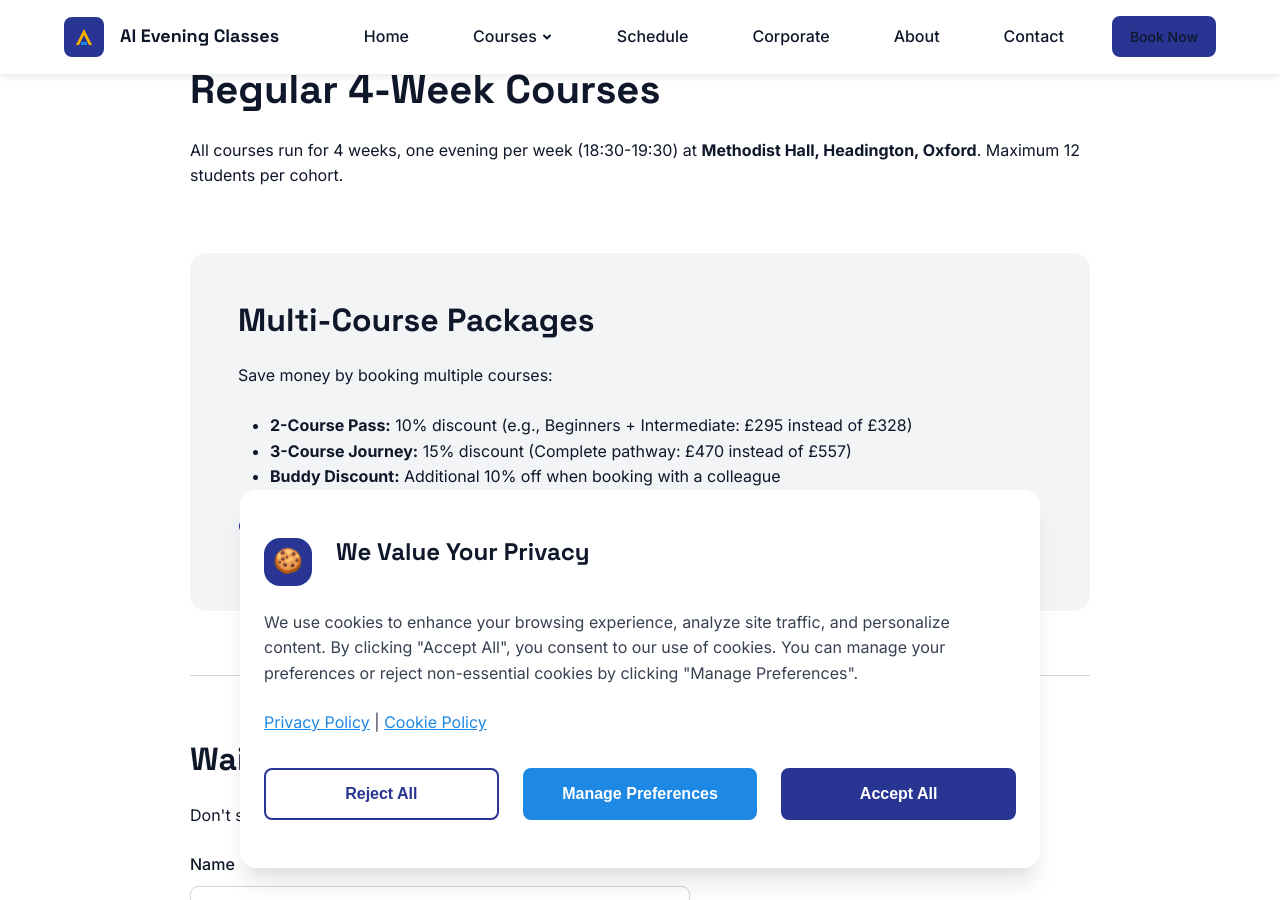
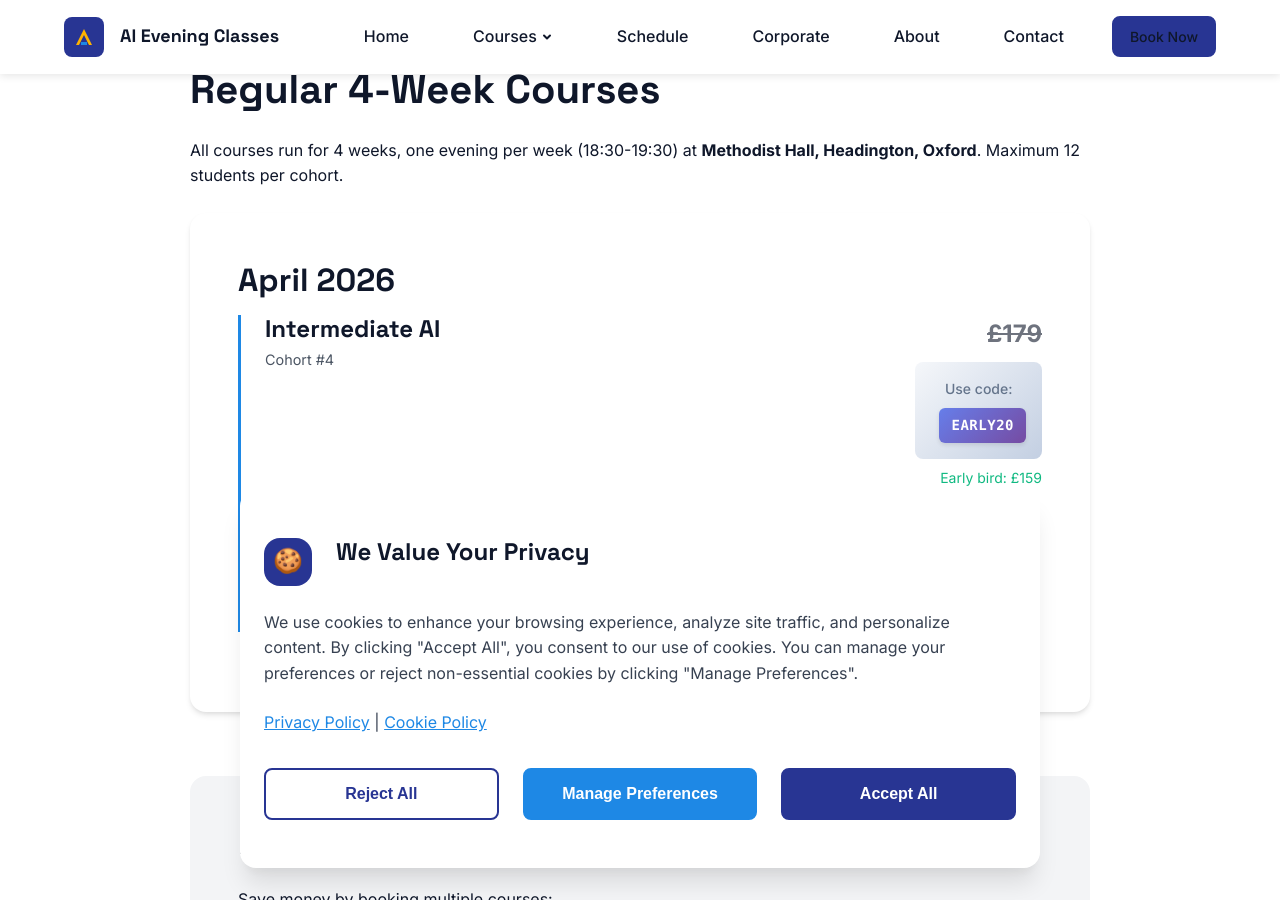
Before and after one commit to LatinRickshaw/oxfordaiteaching, a Jekyll site: the page built from schedule.html, in a window 1280 px wide and 900 px high, scrolled down 467 px. Built offline with Jekyll 4.4.1, drawn with Linux system fonts in a browser that asks for light colours; some of the changed lines change nothing that is shown.

Commit message:
Added April Introduction and April Intermediate cohorts

```diff
--- a/_data/cohorts.yml
+++ b/_data/cohorts.yml
@@ -91,7 +91,7 @@
 
 # April cohorts
 - course_id: beginners
-  cohort_number: 3
+  cohort_number: 4
   month: April 2026
   year: 2026
   dates: "Tuesdays, 7, 14, 21, 28 March"
@@ -100,41 +100,25 @@
   time: "18:30-19:30"
   spots_available: 12
   spots_total: 12
-  booking_link: "https://book.stripe.com/28E14nb2o6yB9YOcNs8bS07"
+  booking_link: "https://book.stripe.com/5kQ4gzdawaOR7QG28O8bS0a"
   discount_code: "EARLY20"
   show_discount_badge: true
   status: closed
 
 - course_id: intermediate
-  cohort_number: 2
-  month: March 2026
+  cohort_number: 4
+  month: April 2026
   year: 2026
-  dates: "Wednesdays, 4, 11, 18 & 25 March"
-  start_date: 2026-03-04
+  dates: "Wednesdays, 8, 15, 22 & 29 March"
+  start_date: 2026-04-08
   day_of_week: Wednesday
   time: "18:30-19:30"
   spots_available: 12
   spots_total: 12
-  booking_link: " https://book.stripe.com/6oU9AT4E07CF1sicNs8bS08"
+  booking_link: "https://book.stripe.com/3cIeVd0nK9KNef47t88bS09"
   discount_code: "EARLY20"
   show_discount_badge: true
-  status: closed
-
-- course_id: advanced
-  cohort_number: 1
-  month: March 2026
-  year: 2026
-  dates: "Thursdays, 5, 12, 19 & 26 March"
-  start_date: 2026-03-05
-  day_of_week: Thursday
-  time: "18:30-19:30"
-  spots_available: 12
-  spots_total: 12
-  booking_link: "https://book.stripe.com/5kQ7sLdaw8GJgncbJo8bS02"
-  discount_code: "EARLY20"
-  show_discount_badge: true
-  status: closed
-
+  status: open
 
 # May Cohorts
 - course_id: beginners
```
